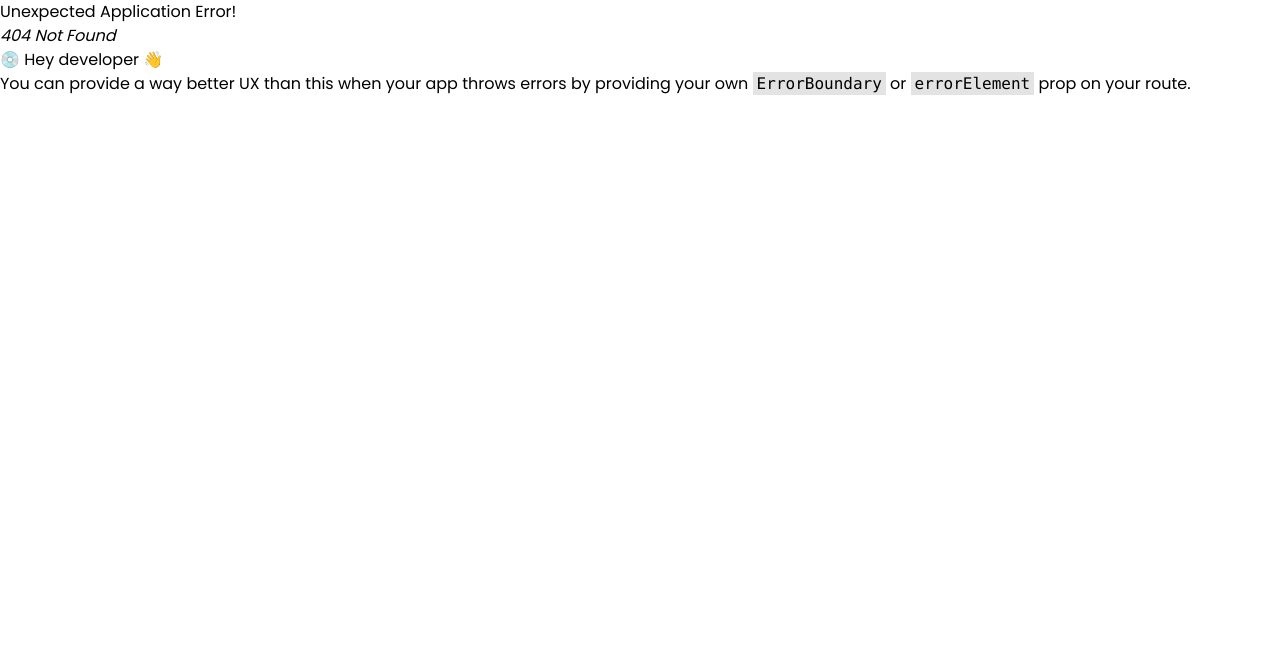
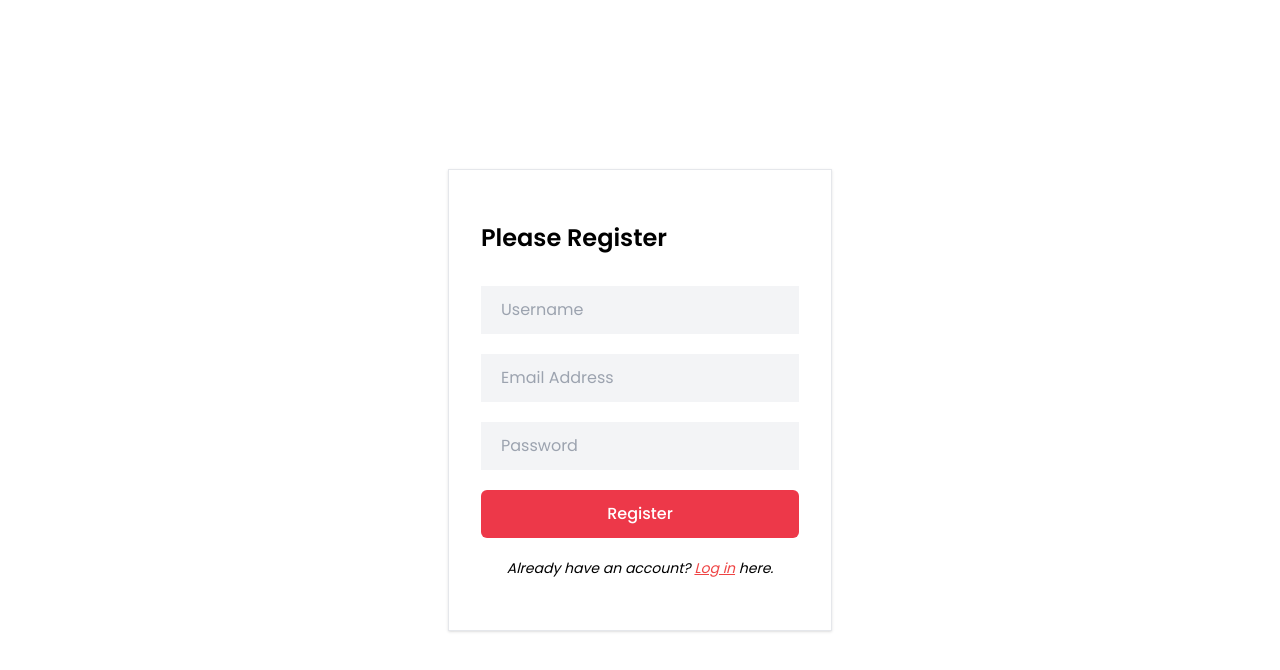
Before and after one commit to gus-pi/evestiti, a React (Vite) app in the folder frontend/: page /register in a window 1280 px wide. Before the commit this address had no page. Shown: the top 670 px of the page. Built offline with nearby package versions, Linux system fonts and the light colour scheme.

Commit message:
add register component

```diff
--- /dev/null
+++ b/frontend/src/component/Register.tsx
@@ -0,0 +1,79 @@
+import { useState } from 'react';
+import { Link } from 'react-router-dom';
+
+const Register = () => {
+  const [message, setMessage] = useState('');
+  const [email, setEmail] = useState('');
+  const [username, setUsername] = useState('');
+  const [password, setPassword] = useState('');
+
+  const handleRegister = async (e: React.FormEvent) => {
+    e.preventDefault();
+    const data = {
+      username,
+      email,
+      password,
+    };
+    console.log(data);
+  };
+
+  return (
+    <section className="h-screen flex items-center justify-center">
+      <div className="max-w-sm border shadow bg-white mx-auto p-8">
+        <h2 className="text-2xl font-semibold pt-5">Please Register</h2>
+        <form
+          className="space-y-5 max-w-sm mx-auto pt-8"
+          onSubmit={handleRegister}
+        >
+          <input
+            type="text"
+            name="username"
+            id="usaername"
+            placeholder="Username"
+            required
+            onChange={(e) => setUsername(e.target.value)}
+            className="w-full bg-gray-100 focus:outline-none px-5 py-3"
+          />
+
+          <input
+            type="email"
+            name="email"
+            id="email"
+            placeholder="Email Address"
+            required
+            onChange={(e) => setEmail(e.target.value)}
+            className="w-full bg-gray-100 focus:outline-none px-5 py-3"
+          />
+
+          <input
+            type="password"
+            name="password"
+            id="password"
+            placeholder="Password"
+            required
+            onChange={(e) => setPassword(e.target.value)}
+            className="w-full bg-gray-100 focus:outline-none px-5 py-3"
+          />
+          {message && <p className="text-red-500">{message}</p>}
+
+          <button
+            type="submit"
+            className="w-full mt-5 bg-primary text-white hover:bg-indigo-500 font-medium py-3 rounded-md"
+          >
+            Register
+          </button>
+        </form>
+
+        <p className="my-5 italic text-sm text-center">
+          Already have an account?{' '}
+          <Link to="/login" className="text-red-500 underline">
+            Log in
+          </Link>{' '}
+          here.
+        </p>
+      </div>
+    </section>
+  );
+};
+
+export default Register;
--- a/frontend/src/routers/router.tsx
+++ b/frontend/src/routers/router.tsx
@@ -6,6 +6,7 @@
 import ShopPage from '../pages/shop/ShopPage';
 import SingleProduct from '../pages/shop/productDetails/SingleProduct';
 import Login from '../component/Login';
+import Register from '../component/Register';
 
 const router = createBrowserRouter([
   {
@@ -42,6 +43,10 @@
     path: '/login',
     element: <Login />,
   },
+  {
+    path: '/register',
+    element: <Register />,
+  },
 ]);
 
 export default router;
```
